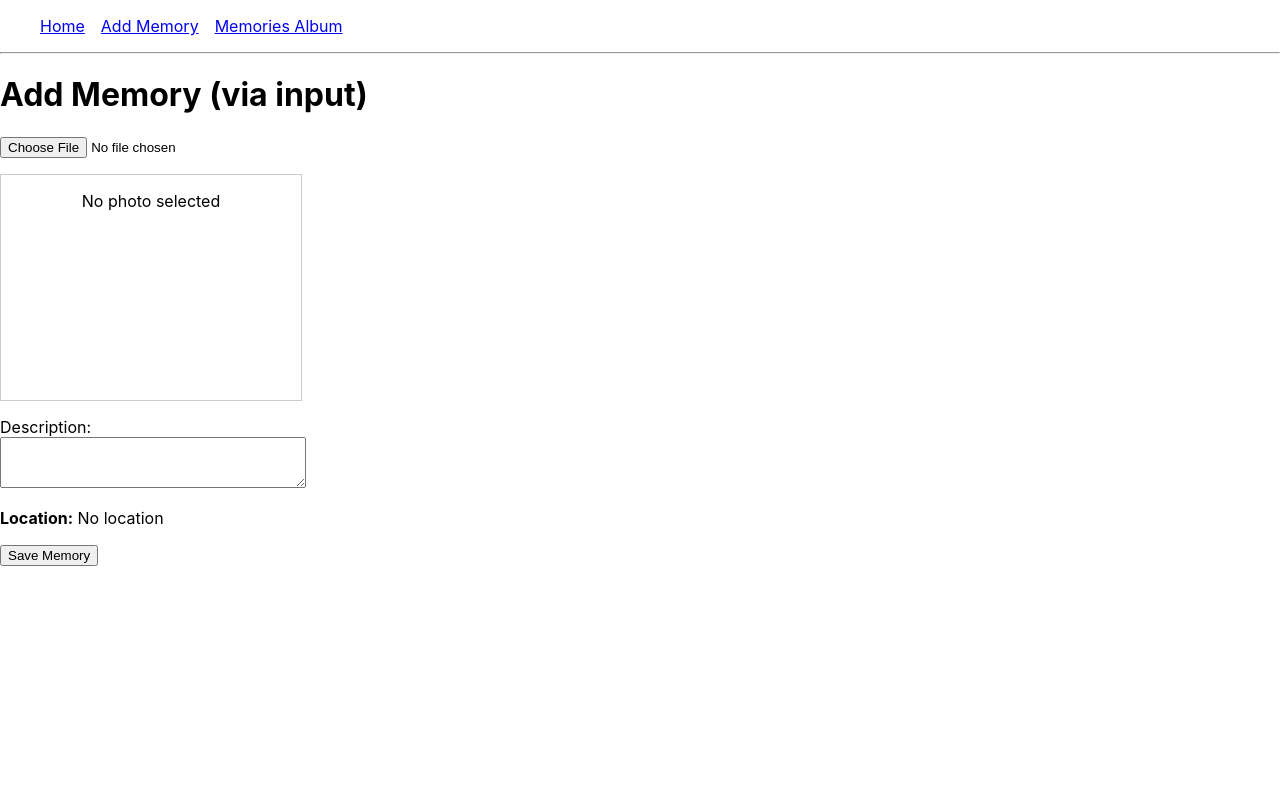
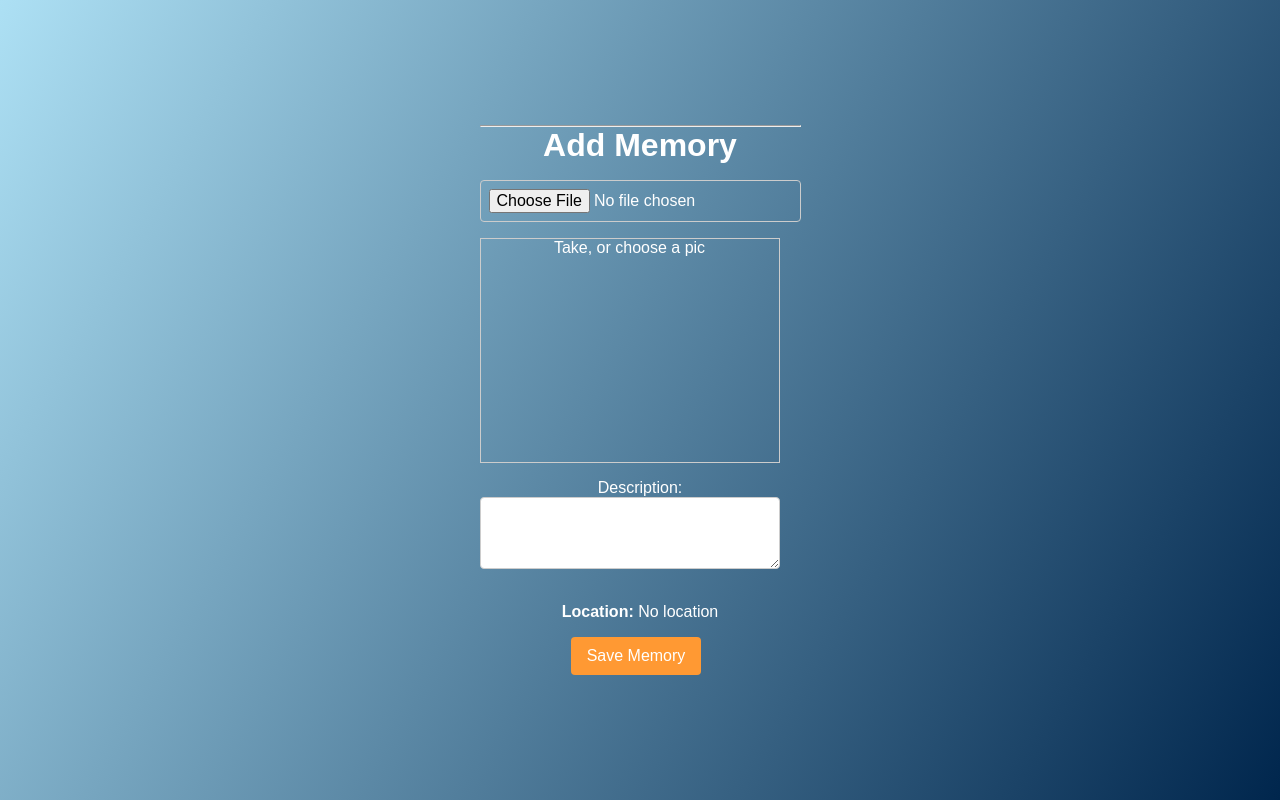
Before and after one commit to MiloszNejbauer/Pwa, a React (Create React App) app: page /add-memory in a window 1280 px wide. Built offline with nearby package versions, Linux system fonts and the light colour scheme; no server answers.

Commit message:
style updejt

```diff
--- a/src/App.css
+++ b/src/App.css
@@ -40,3 +40,97 @@
     transform: rotate(360deg);
   }
 }
+
+/* 1. Globalne reset/normowanie marginesów */
+* {
+  box-sizing: border-box;
+  margin: 0;
+  padding: 0;
+    justify-content: center;
+  align-items: center;
+}
+
+/* 2. Styl ciała dokumentu: gradient tła i domyślna czcionka */
+body {
+  font-family: Arial, sans-serif;
+  /* Gradient: start (błękit) -> koniec (ciemny niebieski) */
+  background: linear-gradient(120deg, #ade0f4 0%, #00264d 100%);
+  min-height: 100vh;
+  color: #fff; /* Tekst na jasnym/ciemnym tle */
+  justify-content: center;
+  align-items: center;
+}
+
+/* 3. Opcjonalny kontener główny, żeby treść była zwarta */
+.container {
+  max-width: 600px; /* max szerokość na desktopie */
+  margin: 0 auto;
+  padding: 1rem;
+  display: flex;
+  justify-content: center;
+  align-items: center;
+}
+
+/* 4. Nagłówki, odstępy */
+h1, h2, h3 {
+  margin-bottom: 1rem;
+  justify-content: center;
+  align-items: center;
+}
+
+p {
+  margin-bottom: 1rem;
+  justify-content: center;
+  align-items: center;
+}
+
+/* 5. Styl przycisków - lekko pomarańczowy */
+button {
+  background-color: #ff9933;
+  border: none;
+  color: #fff;
+  padding: 0.6rem 1rem;
+  font-size: 1rem;
+  cursor: pointer;
+  border-radius: 4px;
+  margin-right: 0.5rem;
+  justify-content: center;
+  align-items: center;
+}
+
+button:hover {
+  opacity: 0.9; /* delikatny efekt przy najechaniu */
+}
+
+/* 6. Tagi input, textarea - podstawowe style */
+input, textarea {
+  width: 100%;
+  padding: 0.5rem;
+  border-radius: 4px;
+  border: 1px solid #ccc;
+  margin-bottom: 1rem;
+  font-size: 1rem;
+  display: flex;
+  justify-content: center;
+  align-items: center;
+}
+
+/* 7. Responsywność
+   Przy mniejszych ekranach poniżej 600px
+   zwiększamy wewnętrzne odstępy, zmniejszamy font, itp.
+*/
+@media (max-width: 600px) {
+  .container {
+    padding: 0.5rem;
+  }
+
+  button {
+    width: 100%;  /* przyciski na pełną szerokość na mobilkach */
+    margin-right: 0;
+    margin-bottom: 0.5rem;
+  }
+
+  p, h1, h2, h3 {
+    margin-bottom: 0.75rem;
+  }
+}
--- a/src/App.js
+++ b/src/App.js
@@ -9,11 +9,11 @@ function App() {
     <Router>
       <div>
         <nav>
-          <ul style={{ display: 'flex', gap: '1rem', listStyle: 'none' }}>
+          {/* <ul style={{ display: 'flex', gap: '1rem', listStyle: 'none' }}>
             <li><Link to="/">Home</Link></li>
             <li><Link to="/add-memory">Add Memory</Link></li>
             <li><Link to="/album">Memories Album</Link></li>
-          </ul>
+          </ul> */}
         </nav>
         <hr />
         <Routes>
--- a/src/index.css
+++ b/src/index.css
@@ -5,6 +5,12 @@ body {
     sans-serif;
   -webkit-font-smoothing: antialiased;
   -moz-osx-font-smoothing: grayscale;
+  background: linear-gradient(120deg, #ade0f4 0%, #00264d 100%);
+  min-height: 100vh;       /* wypełnij całą wysokość ekranu */
+  display: flex;           /* Flexbox */
+  justify-content: center; /* wycentruj poziomo */
+  align-items: center;     /* wycentruj pionowo */
+  text-align: center;      /* dodatkowo wyśrodkowanie tekstu */
 }
 
 code {
--- a/src/pages/AddMemory.js
+++ b/src/pages/AddMemory.js
@@ -1,4 +1,5 @@
 import React, { useState, useEffect } from 'react';
+import '../App.css';
 
 function AddMemoryInputFile() {
   const [photo, setPhoto] = useState(null);
@@ -77,7 +78,7 @@ function AddMemoryInputFile() {
 
   return (
     <div>
-      <h1>Add Memory (via input)</h1>
+      <h1>Add Memory</h1>
 
       <div style={{ marginBottom: '1rem' }}>
         {/* Input akceptuje obrazy i może otworzyć kamerę na telefonie */}
@@ -97,7 +98,7 @@ function AddMemoryInputFile() {
             style={{ maxWidth: '100%', maxHeight: '100%', display: 'block', margin: 'auto' }}
           />
         ) : (
-          <p style={{ textAlign: 'center' }}>No photo selected</p>
+          <p style={{ textAlign: 'center' }}>Take, or choose a pic</p>
         )}
       </div>
 
--- a/src/pages/Home.js
+++ b/src/pages/Home.js
@@ -1,5 +1,6 @@
 import React from 'react';
 import { Link } from 'react-router-dom';
+import '../App.css';
 
 function Home() {
   return (
--- a/src/pages/MemoriesAlbum.js
+++ b/src/pages/MemoriesAlbum.js
@@ -1,4 +1,5 @@
 import React, { useState, useEffect } from 'react';
+import '../App.css';
 
 function MemoriesAlbum() {
   const [memories, setMemories] = useState([]);
```
